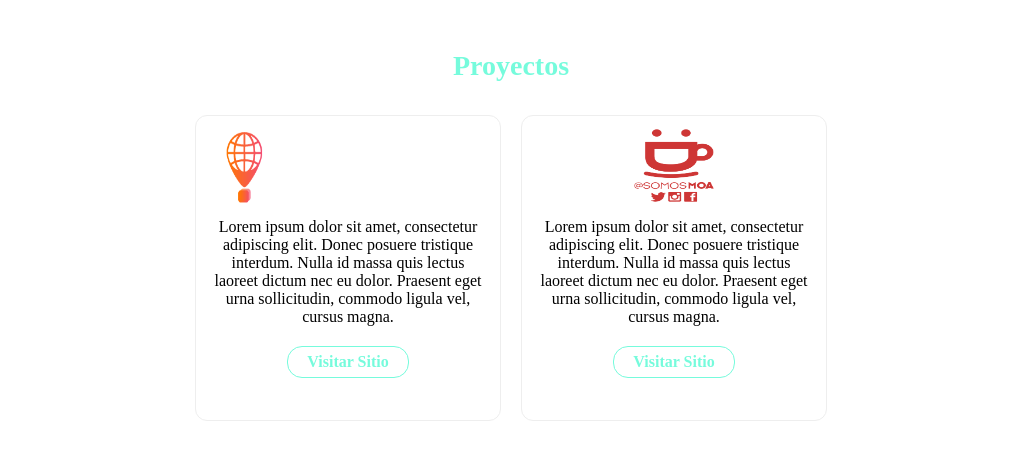
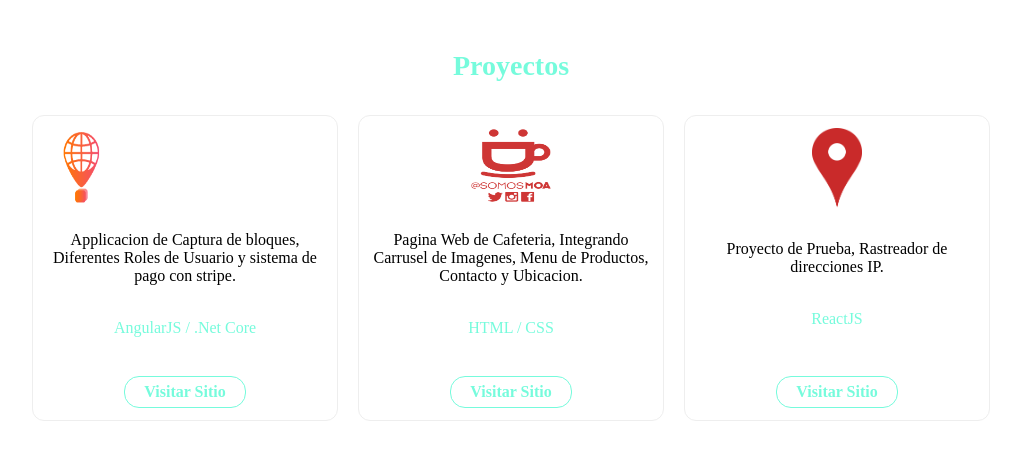
Before and after one commit to yeynerArenales/briefcase, a Next.js app: page /components/listOfProyects in a window 1280 px wide. Shown: the top 460 px of the page, without its empty margins (129-1150 px from the left). Built offline with nearby package versions, Linux system fonts and the light colour scheme.

Commit message:
[FEATURE][PROYECTS] add proyects an fix css

```diff
--- a/pages/components/listOfProyects.tsx
+++ b/pages/components/listOfProyects.tsx
@@ -20,6 +20,8 @@ const ListOfProyects = () => {
                 siteUrl={proyect.siteUrl}
                 description={proyect.description}
                 key={proyect.name}
+                tech={proyect.tech}
+                altImage={proyect.name}
                 ></Proyect>)
             }
           </div>
--- a/pages/components/proyect.tsx
+++ b/pages/components/proyect.tsx
@@ -7,10 +7,12 @@ type ProyectProps = {
     logoUrl: string,
     widthLogo: string,
     description: string,
-    siteUrl: string
+    siteUrl: string,
+    tech: string,
+    altImage: string
 }
 
-const Proyect = ( { logoUrl, widthLogo, description, siteUrl }: ProyectProps) => {
+const Proyect = ( { logoUrl, widthLogo, description, siteUrl, tech, altImage }: ProyectProps) => {
   console.log(logoUrl)
     return (
       <React.Fragment>
@@ -18,7 +20,7 @@ const Proyect = ( { logoUrl, widthLogo, description, siteUrl }: ProyectProps) =>
           <div className={styles.image}>
             <Image
               src={logoUrl}
-              alt="Logo Image"
+              alt={altImage}
               className={styles.logo}
               width={widthLogo}
               height="80px"
@@ -26,6 +28,11 @@ const Proyect = ( { logoUrl, widthLogo, description, siteUrl }: ProyectProps) =>
           </div>
           <div className={styles.description}>
             {description}
+            <br />
+            <br />
+            <p className={styles.tech}>
+              {tech}
+            </p>
           </div>
           <div className={styles.button}>
             <a href={siteUrl} target="_blank" rel="noreferrer" className={styles.link}>Visitar Sitio</a>
--- a/public/proyects.json
+++ b/public/proyects.json
@@ -3,16 +3,26 @@
         {
             "name": "Block In Service",
             "logoUrl": "/blockService.png",
-            "description": "Lorem ipsum dolor sit amet, consectetur adipiscing elit. Donec posuere tristique interdum. Nulla id massa quis lectus laoreet dictum nec eu dolor. Praesent eget urna sollicitudin, commodo ligula vel, cursus magna.",
+            "description": "Applicacion de Captura de bloques, Diferentes Roles de Usuario y sistema de pago con stripe.",
             "siteUrl": "https://www.blockinservice.com/",
-            "widthLogo": "250px"
+            "widthLogo": "250px",
+            "tech": "AngularJS / .Net Core"
         },
         {
             "name": "Somos Moa",
             "logoUrl": "/logoMoa.png",
-            "description": "Lorem ipsum dolor sit amet, consectetur adipiscing elit. Donec posuere tristique interdum. Nulla id massa quis lectus laoreet dictum nec eu dolor. Praesent eget urna sollicitudin, commodo ligula vel, cursus magna.",
+            "description": "Pagina Web de Cafeteria, Integrando Carrusel de Imagenes, Menu de Productos, Contacto y Ubicacion.",
             "siteUrl": "https://www.somosmoa.com/",
-            "widthLogo": "80px"
+            "widthLogo": "80px",
+            "tech": "HTML / CSS"
+        },
+        {
+            "name": "Ip Addres Tracker",
+            "logoUrl": "/marcador.png",
+            "description": "Proyecto de Prueba, Rastreador de direcciones IP.",
+            "siteUrl": "https://ip-addres-tracker-hcj34uz97-jeinerarenales.vercel.app/",
+            "widthLogo": "50px",
+            "tech": "ReactJS"
         }
     ]
 }
--- a/styles/proyect.module.css
+++ b/styles/proyect.module.css
@@ -6,10 +6,15 @@
     height: 280px;
     padding: 12px;
     margin: 10px;
+    display: flex;
+    flex-direction: column;
+    align-items: center;
+    justify-content: space-between;
 }
 
 .container:hover{
     border: 1px solid #76FBDC;
+    transition: all 0.3s;
 }
 
 .image{
@@ -24,14 +29,17 @@
 
 .description{
     text-align: center;
-    margin-top: 10px;
+    font-weight: 500;
 }
 
 .button{
     display: flex;
     justify-content: center;
     align-items: center;
-    margin-top: 20px;
+}
+
+.tech{
+    color: #76FBDC;
 }
 
 .link{
```
Also changed, not shown: public/marcador.png (added).
